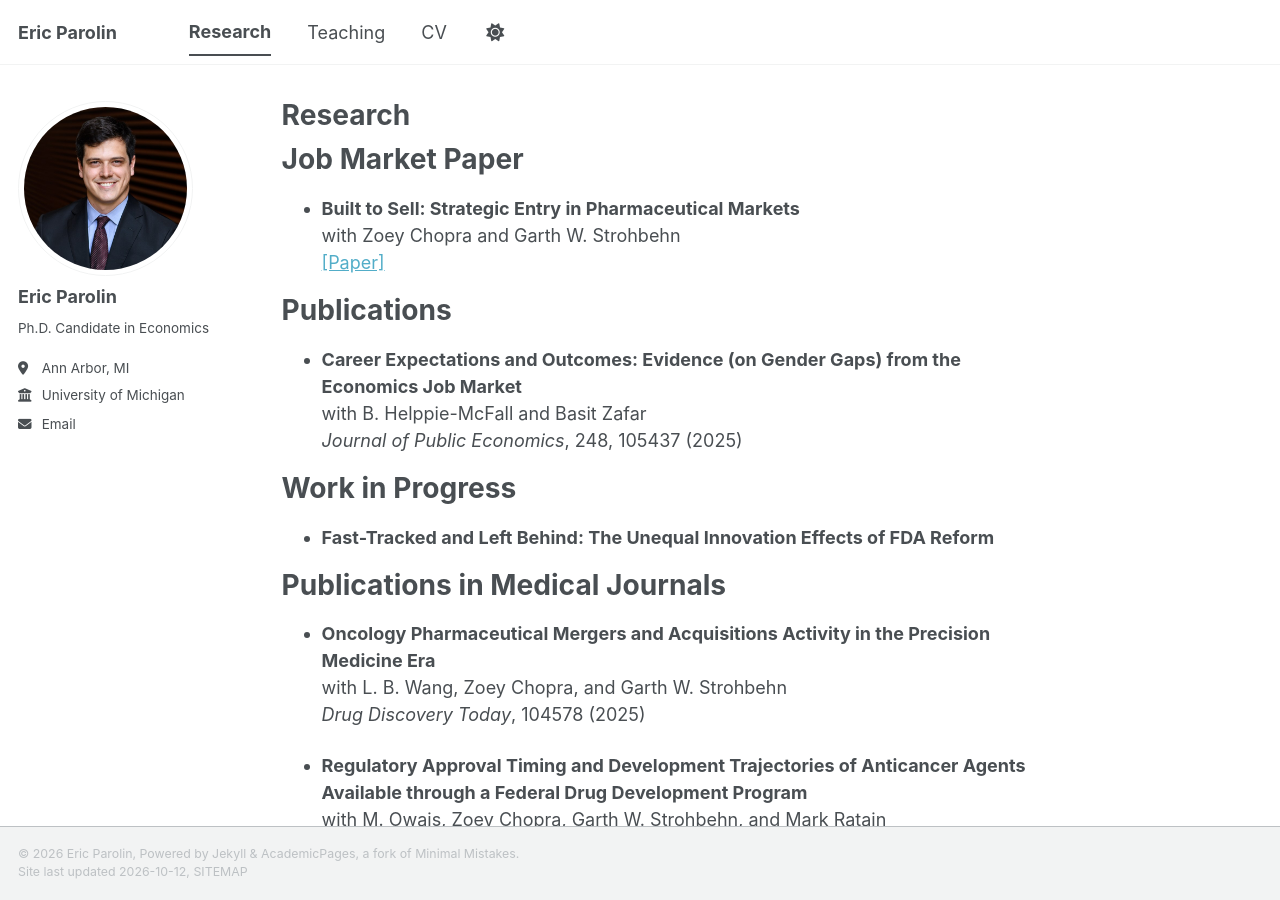
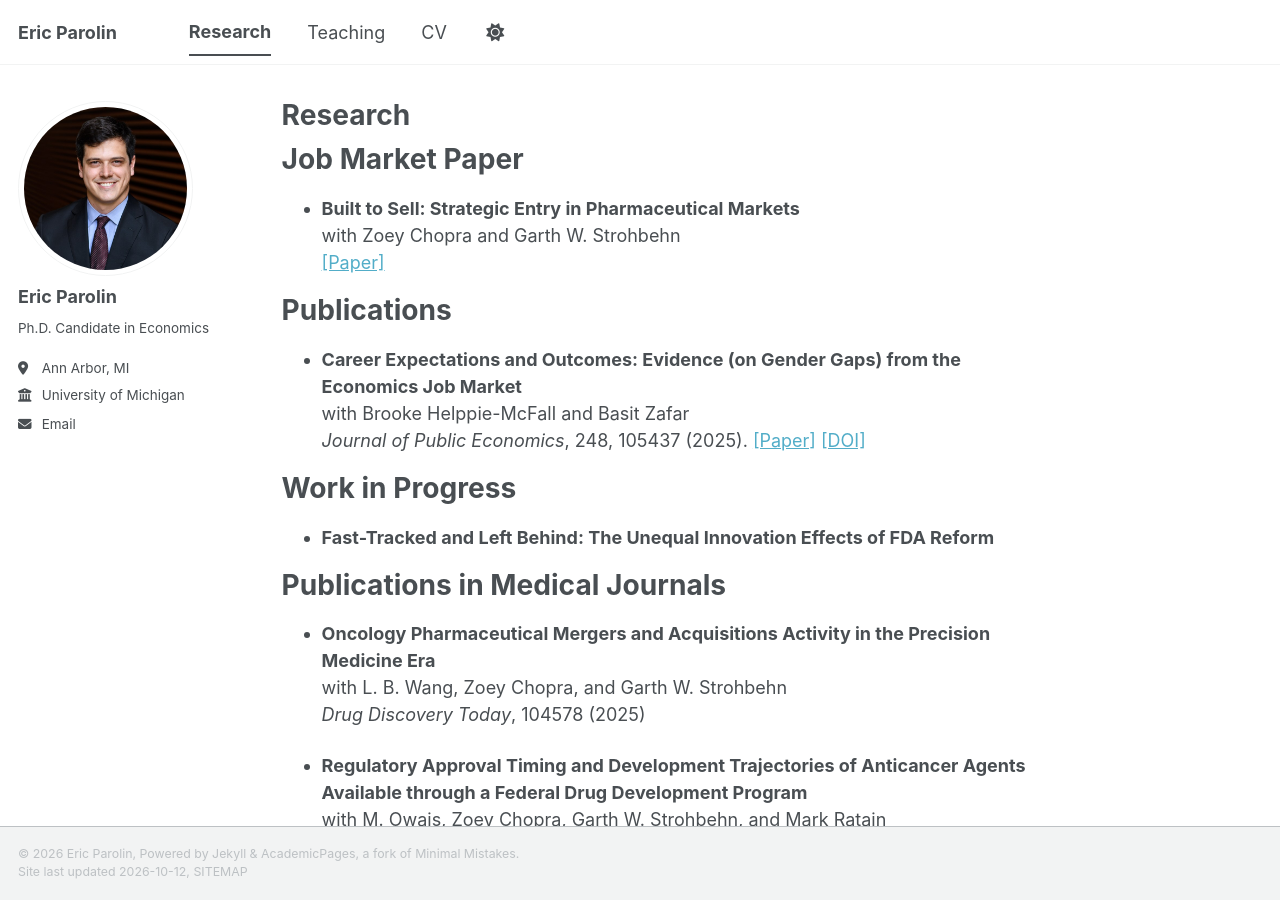
Before and after one commit to ericparolin/ericparolin.github.io, a Jekyll site: the page built from _pages/research.md, in a window 1280 px wide and 900 px high. Built offline with Jekyll 4.4.1, drawn with Linux system fonts in a browser that asks for light colours; a style sheet for code colours, icons or effects is not loaded.

Commit message:
Add the Journal of Public Economics paper PDF and DOI
"Career Expectations and Outcomes" is open access under CC BY 4.0, so the
published version can be hosted here. Adds the DOI link alongside it, matching
the Journal of Financial Intermediation entry.

The published paper also gives Brooke Helppie-McFall's first name, which was
previously shown as an initial because it is not spelled out on the CV.

Co-Authored-By: Claude Opus 5 <noreply@anthropic.com>

```diff
--- a/_pages/research.md
+++ b/_pages/research.md
@@ -16,8 +16,8 @@ Publications
 ======
 
 * **Career Expectations and Outcomes: Evidence (on Gender Gaps) from the Economics Job Market**<br>
-  with B. Helppie-McFall and Basit Zafar<br>
-  *Journal of Public Economics*, 248, 105437 (2025)
+  with Brooke Helppie-McFall and Basit Zafar<br>
+  *Journal of Public Economics*, 248, 105437 (2025). [[Paper]](/files/Parolin_CareerExpectations.pdf) [[DOI]](https://doi.org/10.1016/j.jpubeco.2025.105437)
 {: .paper-list}
 
 Work in Progress
```
Also changed, not shown: 1 other file.
